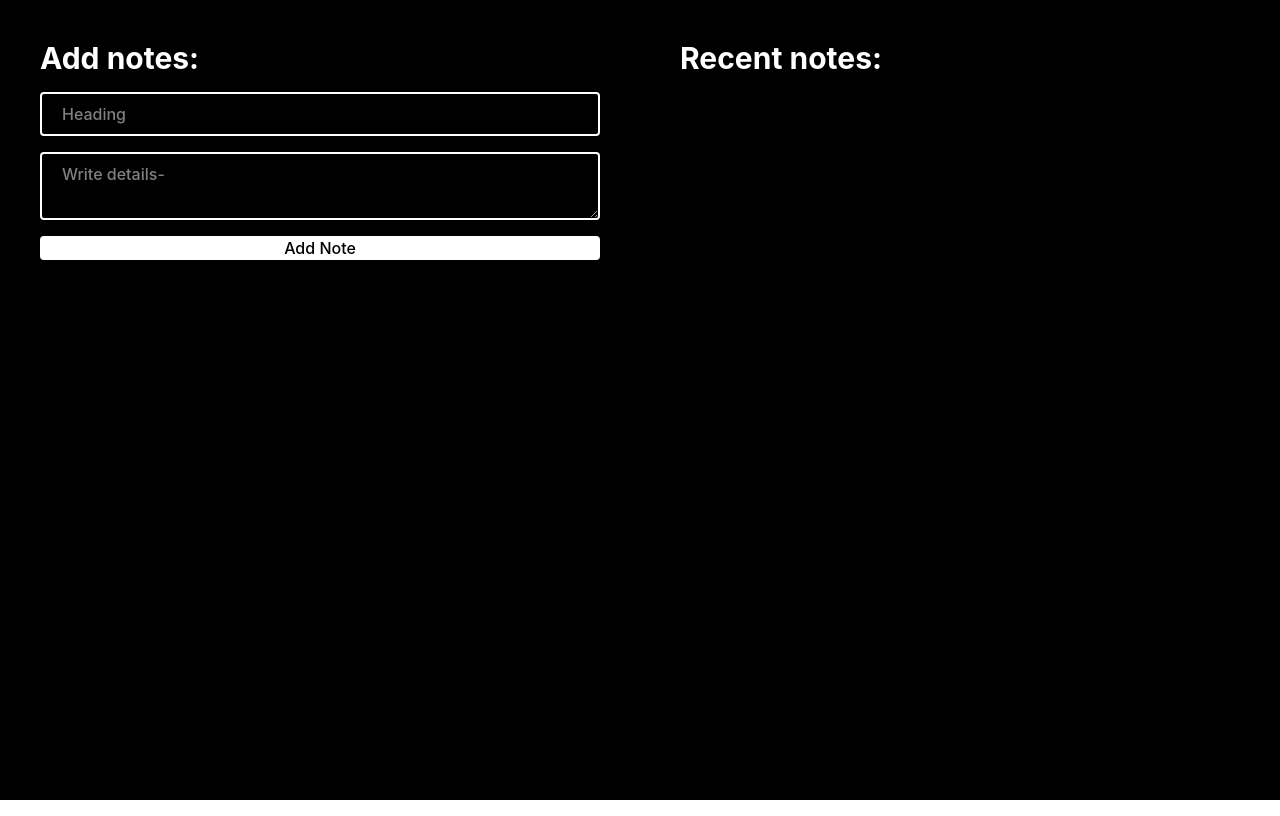
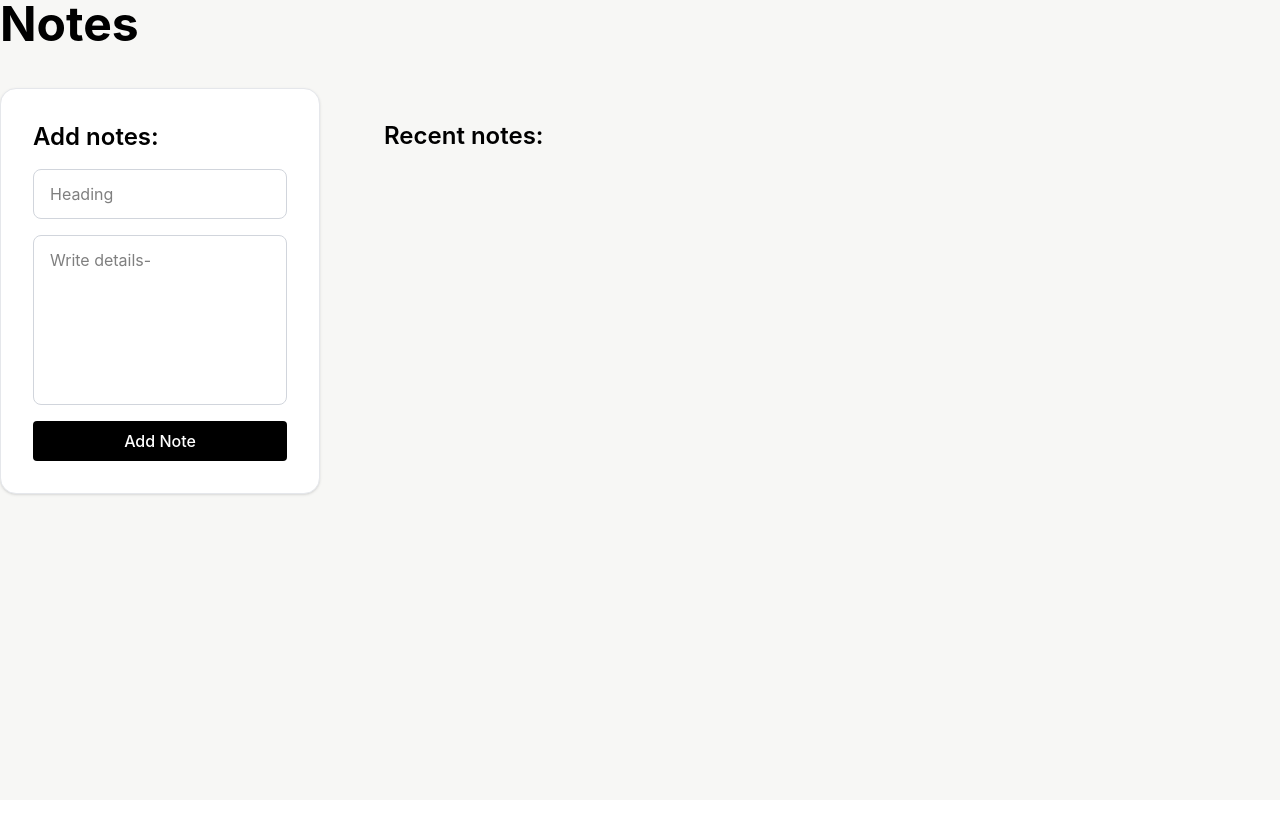
Before and after one commit to nawajish-k/react-notes-app, a React (Vite) app: page / in a window 1280 px wide. Built offline with nearby package versions, Linux system fonts and the light colour scheme.

Commit message:
feat: improve notes app layout

```diff
--- a/package.json
+++ b/package.json
@@ -11,6 +11,7 @@
   },
   "dependencies": {
     "@tailwindcss/vite": "^4.3.0",
+    "lucide-react": "^1.28.0",
     "react": "^19.2.5",
     "react-dom": "^19.2.5",
     "tailwindcss": "^4.3.0"
--- a/src/App.jsx
+++ b/src/App.jsx
@@ -1,81 +1,107 @@
-import React from 'react'
-import { useState } from 'react'
+import React from "react";
+import { useState } from "react";
 
 const App = () => {
+  const [title, setTitle] = useState("");
+  const [details, setDetails] = useState("");
+  const [tasks, setTasks] = useState([]);
 
-  const [tittle, setTittle] = useState('')
-  const [details, setDetails] = useState('')
-  const [task, setTask] = useState([])
+  const submitHandler = (e) => {
+    e.preventDefault();
 
-  const submitHandler = (e)=>{
-    e.preventDefault()
-
-    const copyTask = [...task]
-    copyTask.push({tittle,details})
-    setTask(copyTask)
-
-    console.log(copyTask)
-
-    setTittle('')
-    setDetails('')
+    if (title.trim() === "" || details.trim() === "") {
+      return;
     }
 
-  const deleteNote = (idx)=>{
-    const copyTask = [...task]
+    const copyTasks = [...tasks];
+    copyTasks.push({ title, details });
+    setTasks(copyTasks);
 
-    copyTask.splice(idx,1)
-    setTask(copyTask)
-  }
+    setTitle("");
+    setDetails("");
+  };
 
+  const deleteNote = (idx) => {
+    const copyTasks = [...tasks];
+
+    copyTasks.splice(idx, 1);
+    setTasks(copyTasks);
+  };
 
   return (
-    <div className='h-screen lg:flex bg-black text-white'>
+    <div className="min-h-screen bg-[#f7f7f5] text-black">
+      <div className="max-w-7xl mx-auto">
+      <h1 className="text-5xl font-bold mb-10">Notes</h1>
+      <div className="grid lg:grid-cols-[320px_1fr] gap-8">
         <form
-      onSubmit={(e)=>{submitHandler(e)}}
-      className='lg:w-1/2 flex items-start flex-col gap-4 p-10'>
-
-        <h1 className='text-3xl font-bold'>Add notes:</h1>
+          onSubmit={(e) => {
+            submitHandler(e);
+          }}
+          className="flex flex-col items-start gap-4 p-8 bg-white border border-gray-200 rounded-2xl shadow-sm"
+        >
+          <h2 className="text-2xl font-semibold">Add notes:</h2>
 
           <input
             type="text"
-              placeholder='Heading'
-              className='px-5 py-2 w-full font-medium border-2 outline-none rounded'
-              value={tittle}
-              onChange={(e)=>{setTittle(e.target.value)}}
+            placeholder="Heading"
+            className="w-full rounded-lg border border-gray-300 px-4 py-3 outline-none focus:border-blue-300 focus:ring-2 focus:ring-blue-100"
+            value={title}
+            onChange={(e) => {
+              setTitle(e.target.value);
+            }}
             />
 
           <textarea
             name=""
             id=""
             type="text"
-                 placeholder='Write details-'
-                 className='px-5 py-2 w-full font-medium border-2 outline-none rounded'
+            placeholder="Write details-"
+            rows={6}
+            className="w-full resize-none rounded-lg border border-gray-300 px-4 py-3 outline-none focus:border-blue-300 focus:ring-2 focus:ring-blue-100"
             value={details}
-                 onChange={(e)=>{setDetails(e.target.value)}}
+            onChange={(e) => {
+              setDetails(e.target.value);
+            }}
           />
 
-        <button className='w-full active:scale-95 bg-white text-black font-medium px-5 py2 rounded outline-none'>Add Note</button>
-
+          <button className="w-full active:scale-95 bg-black text-white hover:bg-gray-800 font-medium px-5 py-2 rounded outline-none">
+            Add Note
+          </button>
         </form>
-      <div className='lg:w-1/2 bg-black p-10'>
-        <h1 className='text-3xl font-bold'>Recent notes:</h1>
-        <div className='flex flex-wrap items-start justify-start gap-5 mt-5 overflow-auto h-full'>
-          {task.map(function(elem,idx){
-          return <div key={idx} className='flex justify-between flex-col items-start relative h-52 w-40  rounded-2xl p-4 text-black bg-white'>
+        <div className="p-8">
+          <h2 className="text-2xl font-semibold">Recent notes:</h2>
+          <div className="flex flex-wrap items-start justify-start gap-5 mt-5 overflow-auto h-full">
+            {tasks.map(function (elem, idx) {
+              return (
+                <div
+                key={idx}
+                  className="flex justify-between flex-col items-start relative min-h-52 w-40  rounded-2xl p-4 text-black bg-white"
+                >
                   <div>
-            <h3 className='leading-tight text-xl font-bold'>{elem.tittle}</h3>
-            <p className='mt-4 leading-tight font-medium'>{elem.details}</p>
+                    <h3 className="leading-tight text-xl font-bold">
+                      {elem.title}
+                    </h3>
+                    <p className="mt-4 leading-tight font-medium wrap-break-word whitespace-pre-wrap">
+                      {elem.details}
+                    </p>
                   </div>
-            <button onClick={()=>{
-              deleteNote(idx)
-            }} className='w-full cursor-pointer active:scale-95 bg-red-500 py-1 text-xs rounded font-bold text-white'>Delete</button>
+                  <button
+                    onClick={() => {
+                      deleteNote(idx);
+                    }}
+                    className="w-full cursor-pointer active:scale-95 bg-red-500 py-1 text-xs rounded font-bold text-white"
+                  >
+                    Delete
+                  </button>
                 </div>
+              );
             })}
           </div>
         </div>
+              </div>
+      </div>
+    </div>
+  );
+};
 
-    </div>
-  )
-}
-
-export default App
+export default App;
```
Also changed, not shown: 1 other file (tests, documents, lock files or other folders). Lines whose indentation alone changed are shown as unchanged.
